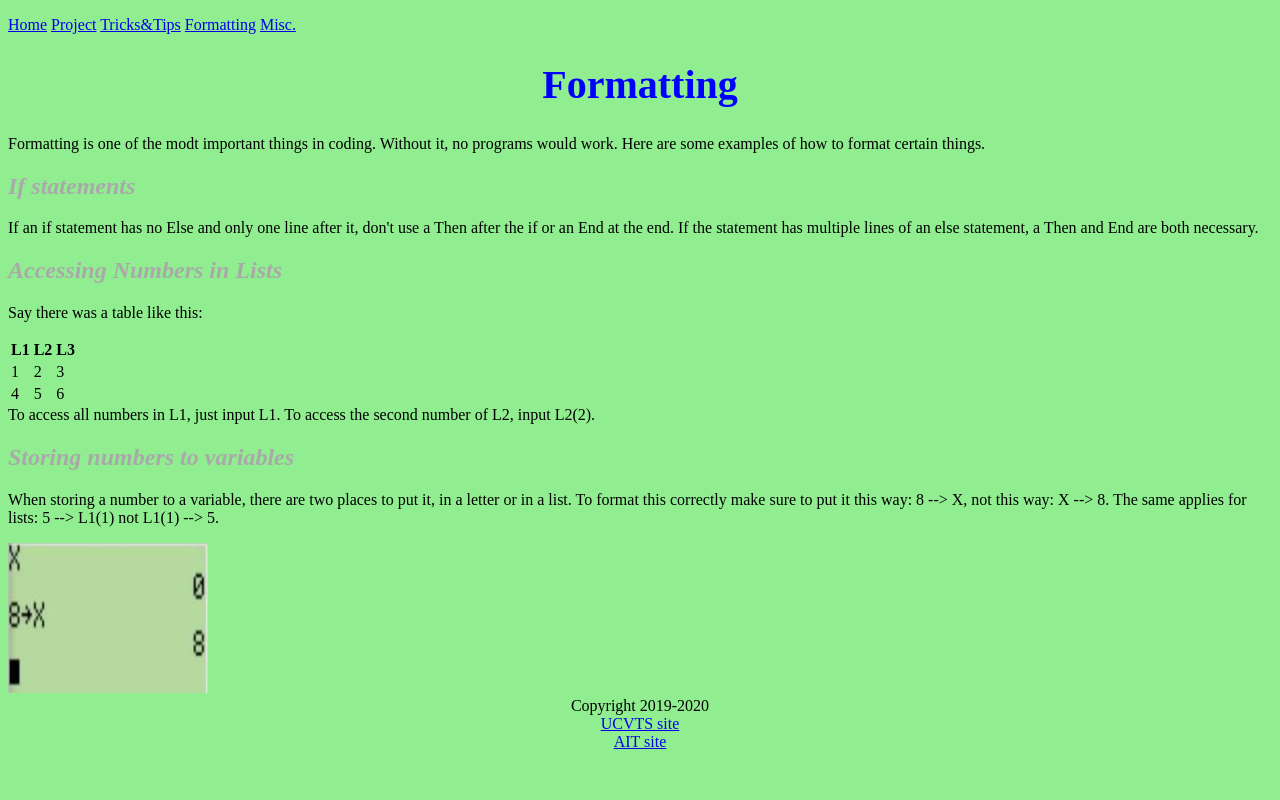
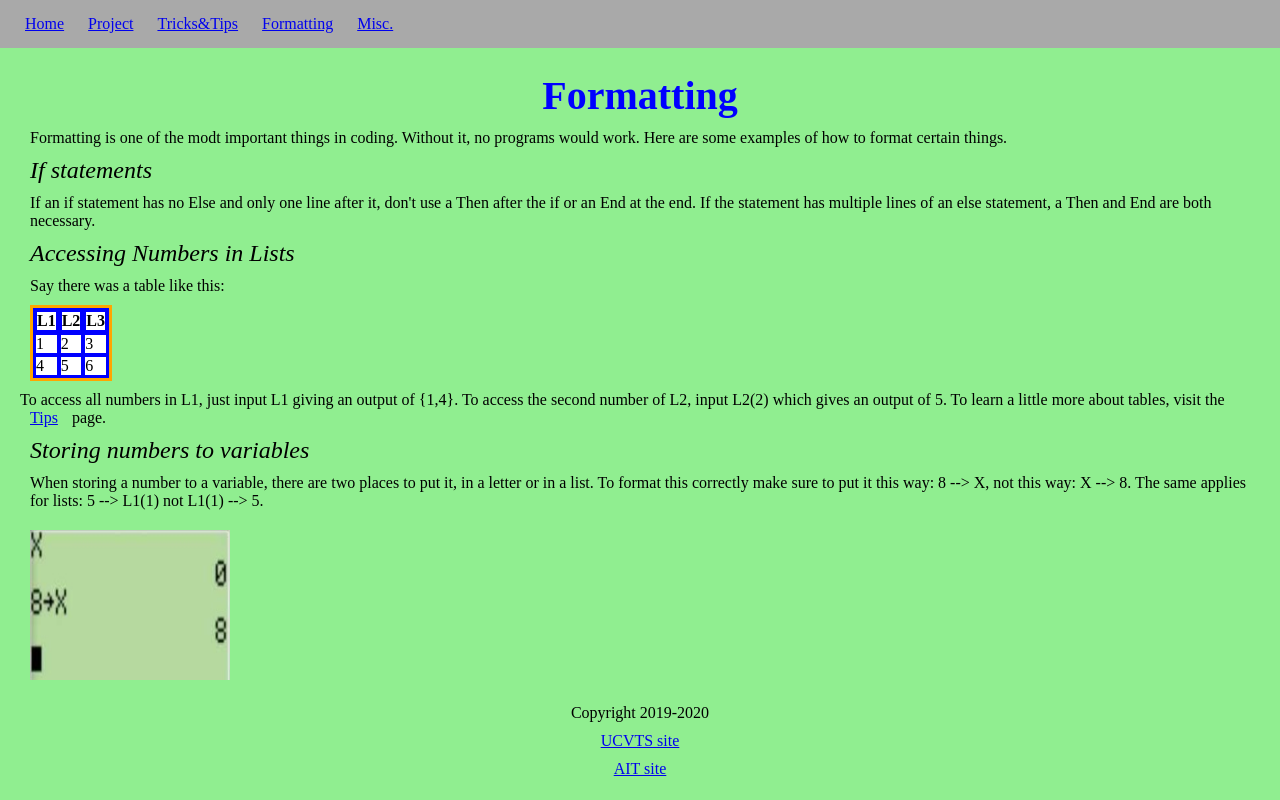
Before and after one commit to Bacowl/pset-1a, a plain HTML site: page formatting.html in a window 1280 px wide. Drawn offline with Linux system fonts and the light colour scheme.

Commit message:
second update
yes

clear

```diff
--- a/formatting.html
+++ b/formatting.html
@@ -6,7 +6,7 @@
     <link rel="stylesheet" href="Styles/styles.css"/>
   </head>
   <body>
-        <p>
+    <p id="navigation">
       <a
         href="index.html">Home</a>   <a
           href="project_examples.html">Project</a>   <a
@@ -14,7 +14,8 @@
               href="formatting.html">Formatting</a>   <a
                 href="miscellaneous1.html">Misc.</a>
     </p>
-  <h1 class= "heading">
+    <img src="Images/Green-Space.png" width="0px" height="10px">
+    <h1 id= "heading">
       Formatting
     </h1>
     <p>
@@ -31,27 +32,30 @@
     </h2>
     <p>
       Say there was a table like this:
-    <table>
+      <table class="table">
         <thead>
           <tr>
-          <th>L1</th>
-          <th>L2</th>
-          <th>L3</th>
+            <th class="head">L1</th>
+            <th class="head">L2</th>
+            <th class="head">L3</th>
+          </tr>
         </thead>
         <tbody>
           <tr>
-            <td>1</td>
-            <td>2</td>
-            <td>3</td>
+            <td class="row">1</td>
+            <td class="row">2</td>
+            <td class="row">3</td>
           </tr>
           <tr>
-            <td>4</td>
-            <td>5</td>
-            <td>6</td>
+            <td class="row">4</td>
+            <td class="row">5</td>
+            <td class="row">6</td>
           </tr>
         </tbody>
       </table>
-      To access all numbers in L1, just input L1. To access the second number of L2, input L2(2).
+      To access all numbers in L1, just input L1 giving an output of {1,4}. To access the second number of L2, input L2(2) which gives an output of 5. To learn a little more about tables, visit the
+      <a
+        href="formatting.html">Tips</a> page.
       </p>
       <h2>
         Storing numbers to variables
@@ -68,7 +72,7 @@
       </center>
       <center>
         <a
-        href="ucvts.org">UCVTS site
+          href="https://www.ucvts.tec.nj.us/">UCVTS site
         </a>
       </center>
       <center>
--- a/styles/styles.css
+++ b/styles/styles.css
@@ -1,17 +1,47 @@
-.heading {
+* {
+  margin: 10px;
+  padding: 0;
+}
+
+#heading {
     color: blue;
     font-size: 40px;
     text-align: center;
 }
 
-* {
-    background-color: lightgreen;
+#linkage:hover{
+  border: 10px solid orange;
+}
+
+#bullet-header {
+color: darkblue;
+}
+
+#navigation {
+  margin: -20px;
+  background: darkgrey;
+  border: 15px solid darkgrey;
+}
+
+.table {
+  border: 3px solid orange;
+  background: blue;
+}
+
+.row {
+  border:1px solid blue;
+  background: white;
+}
+
+.head {
+  border:2px solid blue;
+  background: white;
 }
 
 h2 {
-  color: darkgrey;
+  color: 65600;
   font-style: italic;
-  font-weight: bold;
+  font-weight: 500;
 }
 
 p {
@@ -19,6 +49,36 @@ p {
   font-style: normal;
 }
 
-#bullet-header {
+body{
+  background-color: lightgreen;
+}
 
+a:hover[href="https://www.ucvts.tec.nj.us/" ] {
+  color:red;
+  outline:red;
 }
+
+a:hover[href="https://www.ucvts.tec.nj.us/Page/471" ] {
+  color:red;
+  outline: red;
+}
+
+a:hover {
+  color:orange;
+}
+
+a:visited {
+  color: blue;
+}
+
+div a.bold{
+font-weight: bold;
+}
+
+h3 ~ ul {
+  margin: 1px;
+  padding: 5px;
+  border: 2px solid black;
+  border-radius: 15px;
+  border-width: thick;
+}
```
Also changed, not shown: index.html (+25 -20 lines), miscellaneous1.html (+4 -3 lines), project_examples.html (+9 -5 lines), tips1.html (+10 -7 lines), images/Green-Space.png (added), 1 other file. Lines whose indentation alone changed are shown as unchanged.
